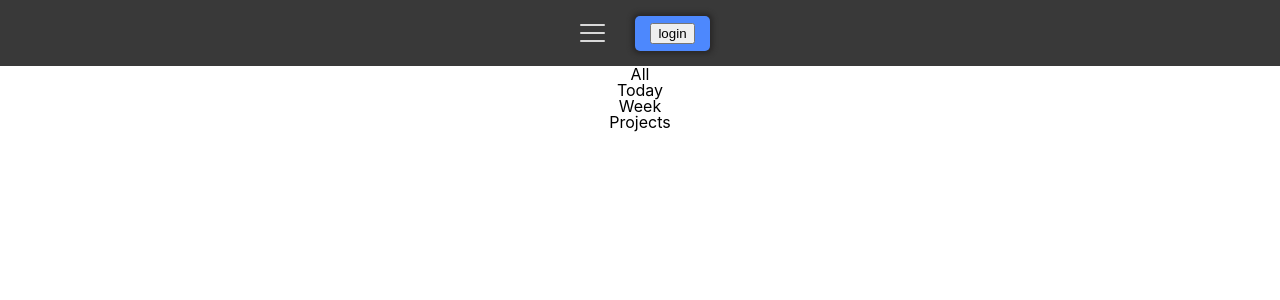
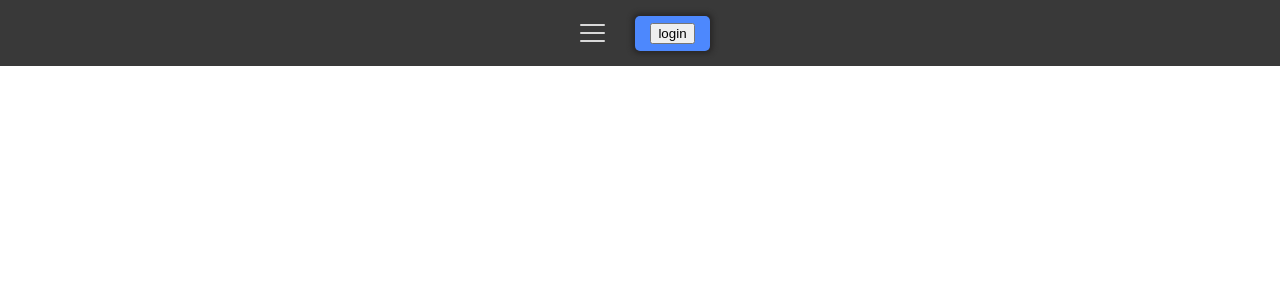
Before and after one commit to j-mcQueen/tasklister, a JavaScript app: page / in a window 1280 px wide. Shown: the top 300 px of the page. Built offline with nearby package versions, Linux system fonts and the light colour scheme; the HTML template or start-up script is replaced by a standard one.

Commit message:
Import Categories, Projects, CSS

```diff
--- a/src/components/sidebar/Sidebar.js
+++ b/src/components/sidebar/Sidebar.js
@@ -1,27 +1,12 @@
+import Categories from "./Categories";
+import Projects from "./Projects";
+import "./sidebar.css";
+
 export default function Sidebar() {
     return (
-        <div>
-            <div id="categories">
-                <ul>
-                    <li>
-                        All
-                    </li>
-
-                    <li>
-                        Today
-                    </li>
-
-                    <li>
-                        Week
-                    </li>
-                </ul>
-            </div>
-
-            <div id="projects">
-                <p>
-                    Projects
-                </p>
-            </div>
+        <div id="sidebar">
+            <Categories/>
+            <Projects/>
         </div>
     )
 }
```
